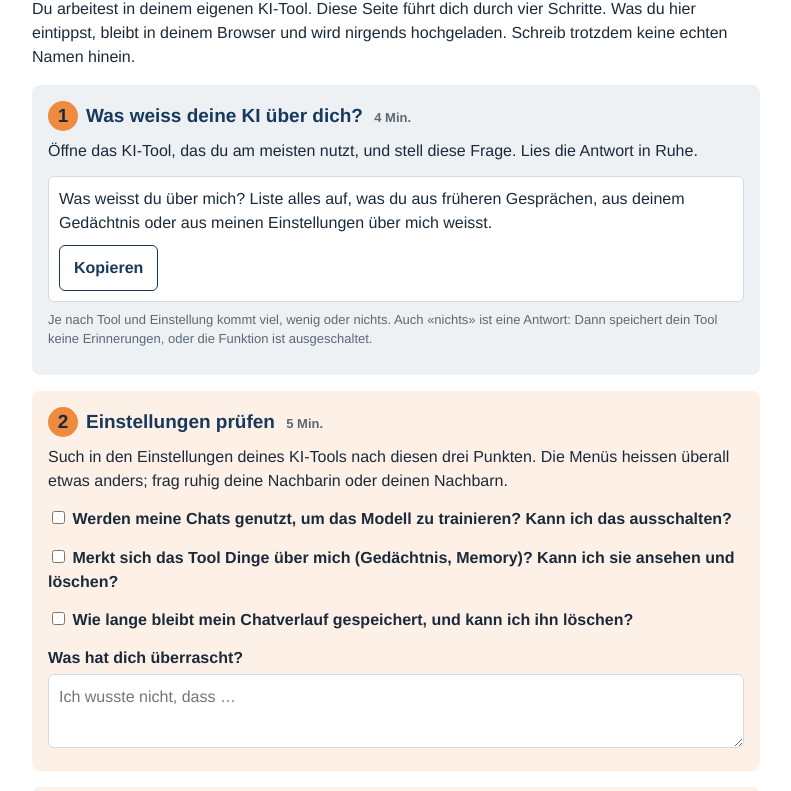
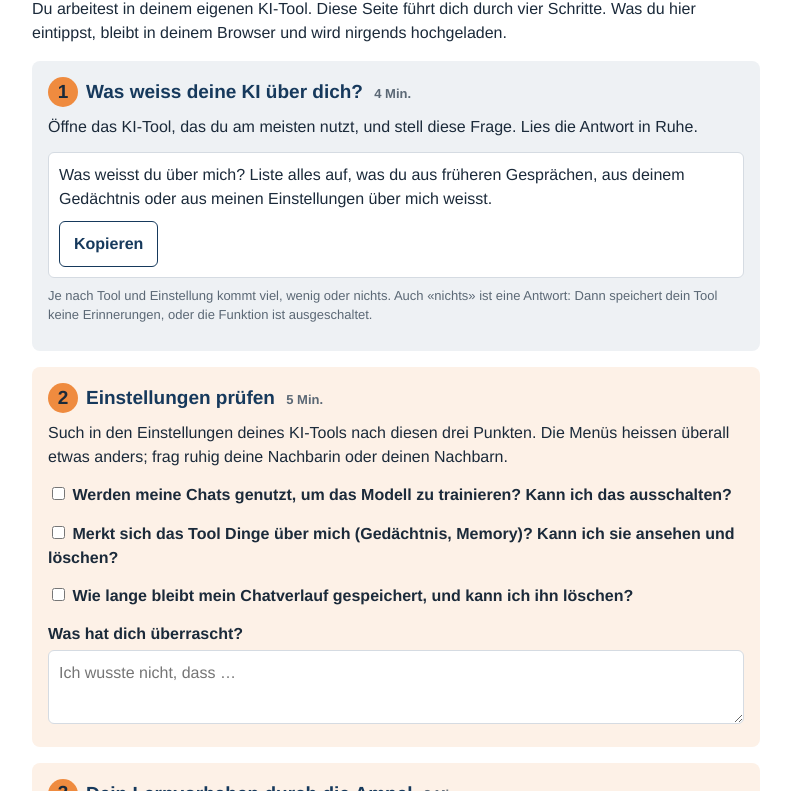
Before and after one commit to silvanadrian/ki-instruktionen-workshop, a plain HTML site: page docs/ampel.html in a window 1280 px wide. Shown: the part 91-882 px from the top of the page, without its empty margins (244-1035 px from the left). Drawn offline with Linux system fonts and the light colour scheme.

Commit message:
Ampel-Seite: überflüssigen Warnhinweis entfernt

```diff
--- a/docs/ampel.html
+++ b/docs/ampel.html
@@ -10,7 +10,7 @@
 <main>
 <div class="kopf">Workshop 4 · Future Work Skills · Modul 5</div>
 <h1>KI, Daten und Verantwortung</h1>
-<p>Du arbeitest in deinem eigenen KI-Tool. Diese Seite führt dich durch vier Schritte. Was du hier eintippst, bleibt in deinem Browser und wird nirgends hochgeladen. Schreib trotzdem keine echten Namen hinein.</p>
+<p>Du arbeitest in deinem eigenen KI-Tool. Diese Seite führt dich durch vier Schritte. Was du hier eintippst, bleibt in deinem Browser und wird nirgends hochgeladen.</p>
 
 <section class="schritt grau">
   <h2><span class="nr">1</span>Was weiss deine KI über dich? <span class="zeit">4 Min.</span></h2>
```
